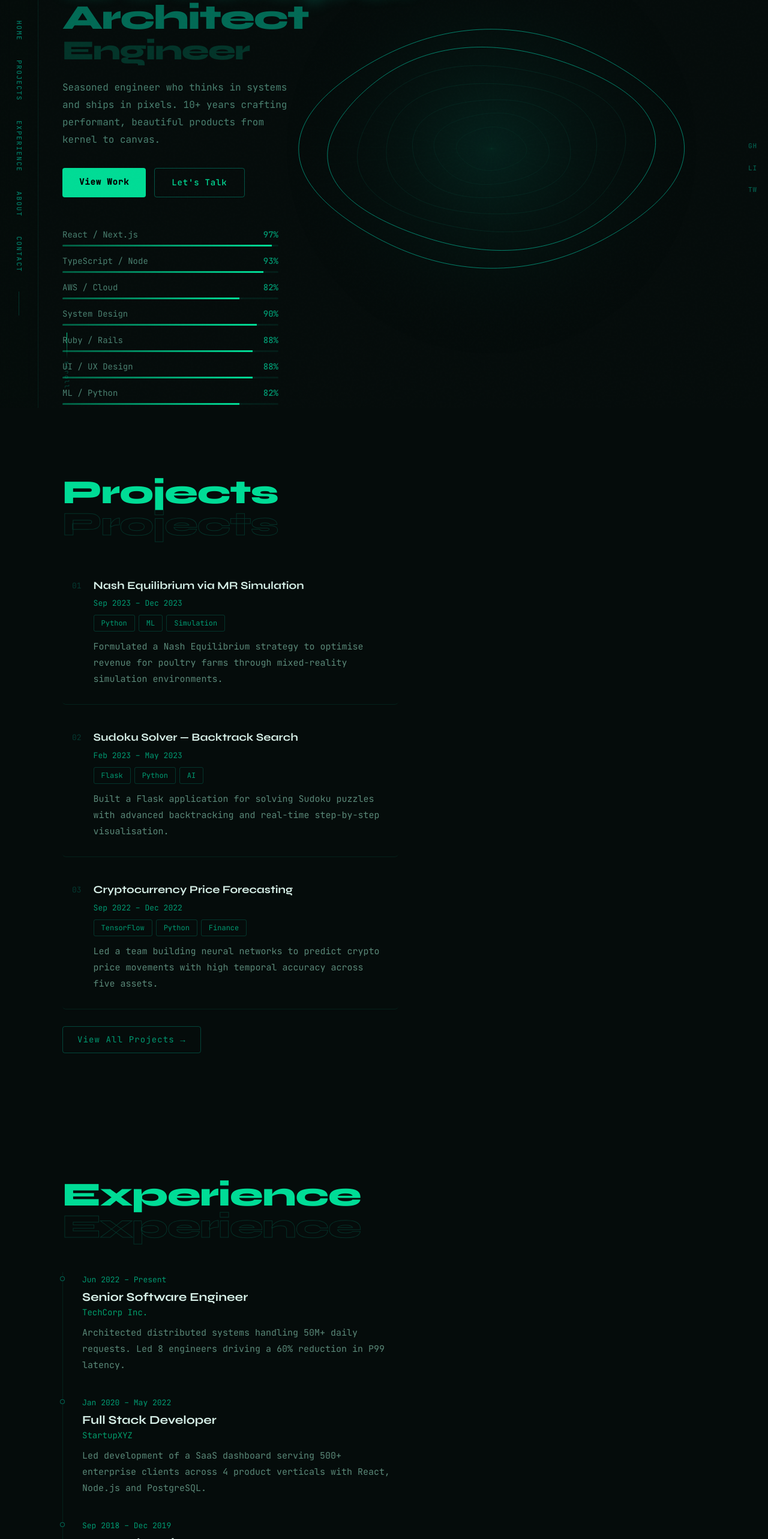
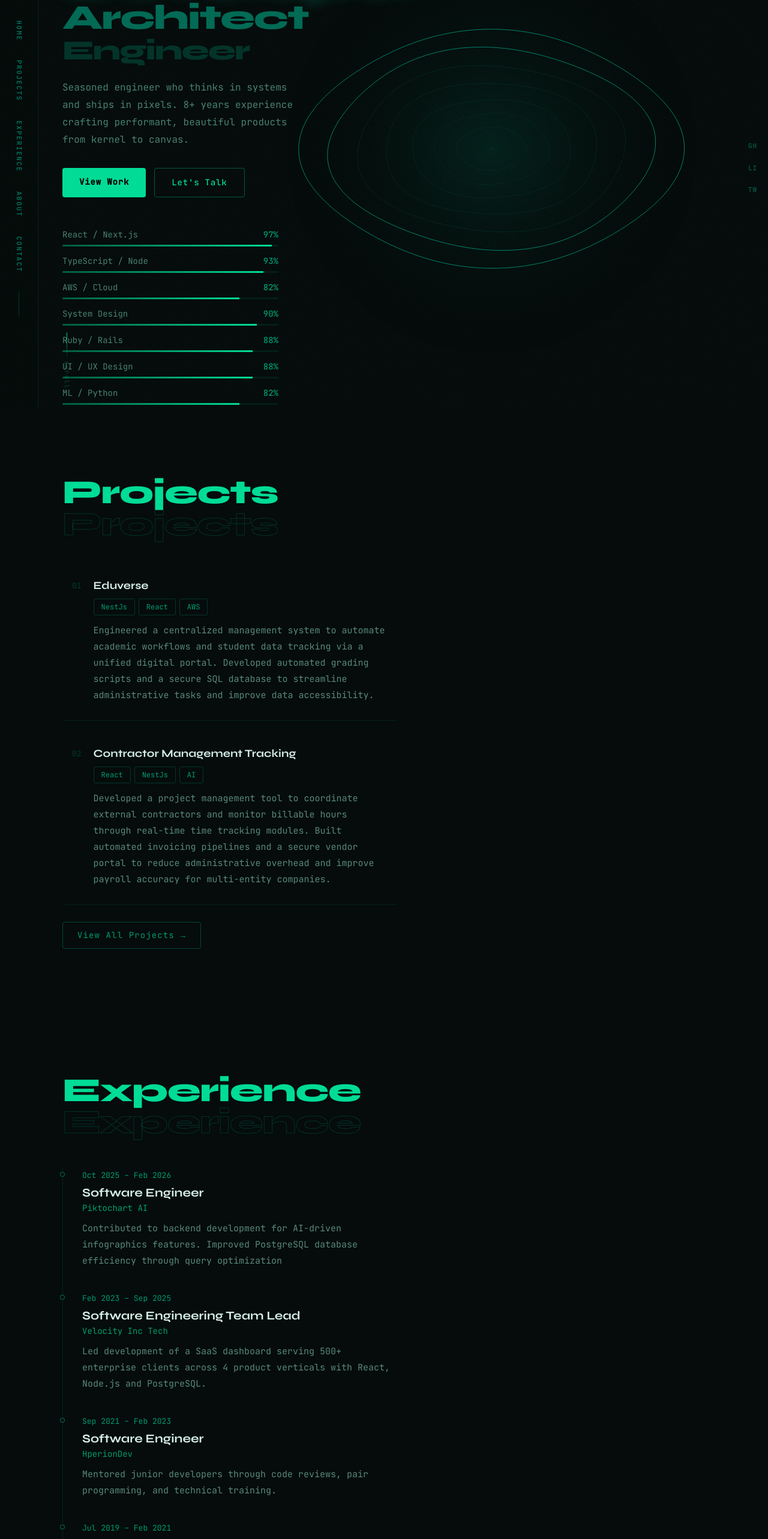
Before and after one commit to mutinhiri/display, a React (Vite) app: page / in a window 1280 px wide. Shown: the part 120-2686 px from the top of the page at 60% size. Built offline with nearby package versions, Linux system fonts and the light colour scheme.

Commit message:
Add new form

```diff
--- a/src/components/UpdatedView.jsx
+++ b/src/components/UpdatedView.jsx
@@ -40,23 +40,25 @@ const SEC = {
 
 // ─── DATA ────────────────────────────────────────────────────────────────────
 const PROJECTS = [
-  { id:"01", title:"Nash Equilibrium via MR Simulation",   period:"Sep 2023 – Dec 2023", tags:["Python","ML","Simulation"], desc:"Formulated a Nash Equilibrium strategy to optimise revenue for poultry farms through mixed-reality simulation environments." },
-  { id:"02", title:"Sudoku Solver — Backtrack Search",      period:"Feb 2023 – May 2023", tags:["Flask","Python","AI"],       desc:"Built a Flask application for solving Sudoku puzzles with advanced backtracking and real-time step-by-step visualisation." },
-  { id:"03", title:"Cryptocurrency Price Forecasting",      period:"Sep 2022 – Dec 2022", tags:["TensorFlow","Python","Finance"], desc:"Led a team building neural networks to predict crypto price movements with high temporal accuracy across five assets." },
+  { id:"01", title:"Eduverse", tags:["NestJs","React","AWS"], desc:"Engineered a centralized management system to automate academic workflows and student data tracking via a unified digital portal. Developed automated grading scripts and a secure SQL database to streamline administrative tasks and improve data accessibility." },
+  { id:"02", title:"Contractor Management Tracking",      tags:["React","NestJs","AI"],       desc:"Developed a project management tool to coordinate external contractors and monitor billable hours through real-time time tracking modules. Built automated invoicing pipelines and a secure vendor portal to reduce administrative overhead and improve payroll accuracy for multi-entity companies." },
+  // { id:"03", title:"Cryptocurrency Price Forecasting",      period:"Sep 2022 – Dec 2022", tags:["TensorFlow","Python","Finance"], desc:"Led a team building neural networks to predict crypto price movements with high temporal accuracy across five assets." },
 ];
 const EXPERIENCE = [
-  { role:"Senior Software Engineer", company:"TechCorp Inc.",  period:"Jun 2022 – Present",  desc:"Architected distributed systems handling 50M+ daily requests. Led 8 engineers driving a 60% reduction in P99 latency." },
-  { role:"Full Stack Developer",     company:"StartupXYZ",     period:"Jan 2020 – May 2022", desc:"Led development of a SaaS dashboard serving 500+ enterprise clients across 4 product verticals with React, Node.js and PostgreSQL." },
-  { role:"Research Assistant",       company:"University Lab", period:"Sep 2018 – Dec 2019", desc:"Published two peer-reviewed papers on transformer architecture optimisation for low-resource NLP tasks." },
+  { role:"Software Engineer", company:"Piktochart AI",  period:"Oct 2025 – Feb 2026",  desc:"Contributed to backend development for AI-driven infographics features. Improved PostgreSQL database efficiency through query optimization" },
+  { role:"Software Engineering Team Lead",     company:"Velocity Inc Tech",     period:"Feb 2023 – Sep 2025", desc:"Led development of a SaaS dashboard serving 500+ enterprise clients across 4 product verticals with React, Node.js and PostgreSQL." },
+  { role:"Software Engineer",       company:"HperionDev", period:"Sep 2021 – Feb 2023", desc:"Mentored junior developers through code reviews, pair programming, and technical training. " },
+  { role:"Full Stack Developer",       company:"UBITECH", period:"Jul 2019 – Feb 2021", desc:"Built customer-facing applications for table reservations, online ordering, and loyalty programs. " },
+
 ];
 const EDUCATION = [
-  { degree:"MS Computer Science",     school:"University of Delaware",      year:"2022 – 2024" },
-  { degree:"Bachelor of Engineering", school:"R.V. College of Engineering", year:"2018 – 2022" },
+  { degree:"Full Stack Software Engineering",     school:"MICROVERSE",      year:"2021 – 2022" },
+  { degree:"Bachelor of Business", school:"Midlands State University", year:"2016 – 2020" },
 ];
 const CERTS = [
-  { title:"NLP with Probabilistic Models",           org:"DeepLearning.AI", date:"Apr 2024" },
-  { title:"NLP with Sequence Models",                org:"DeepLearning.AI", date:"Apr 2024" },
-  { title:"NLP with Classification & Vector Spaces", org:"DeepLearning.AI", date:"Apr 2024" },
+  { title:"AWS Certified Developer Associate",           org:"Amazon Web Services", date:"Jan 2025" },
+  { title:"AWS Certified Cloud Practitioner",                org:"Amazon Web Services", date:"Apr 2024" },
+  // { title:"NLP with Classification & Vector Spaces", org:"DeepLearning.AI", date:"Apr 2024" },
 ];
 const SKILLS = [
   { name:"React / Next.js",   pct:97 },
@@ -69,11 +71,33 @@ const SKILLS = [
 ];
 const BADGES = [
   { label:"Developer", sub:"+10 yrs", icon:"</>", angle:35,  delay:0.00 },
-  { label:"Educator",  sub:"+ 3 yrs", icon:"🎓",  angle:150, delay:0.15 },
+  { label:"Architect",  sub:"+ 3 yrs", icon:"⚙️",  angle:150, delay:0.15 },
   { label:"Engineer",  sub:"+10 yrs", icon:"⚙️",  angle:220, delay:0.30 },
   { label:"Designer",  sub:"+ 5 yrs", icon:"✦",   angle:315, delay:0.45 },
 ];
 
+const handleSubmit = async (e) => {
+  e.preventDefault();
+  const formData = new FormData(e.target);
+
+  try {
+    const response = await fetch("https://formspree.io/f/xkoqvzqp", {
+      method: "POST",
+      body: formData,
+      headers: {
+        'Accept': 'application/json' // This tells Formspree to expect/return JSON
+      },
+    });
+
+    if (response.ok) {
+      alert("Message sent!");
+    } else {
+      console.error("Submission failed");
+    }
+  } catch (error) {
+    console.error("Network error", error);
+  }
+};
 // ─── SPIRAL CANVAS ───────────────────────────────────────────────────────────
 function SpiralCanvas() {
   const ref = useRef(null);
@@ -271,7 +295,7 @@ function ExperienceItem({exp,index}) {
 }
 
 // ─── FORM FIELD ──────────────────────────────────────────────────────────────
-function Field({label,type="text",placeholder,rows}) {
+function Field({label,type="text",placeholder,rows, name}) {
   const base = {
     width:"100%",background:"rgba(0,220,180,0.03)",border:"1px solid rgba(0,220,180,0.16)",
     color:C.heading,fontSize:"15px",padding:"14px 16px",outline:"none",
@@ -286,8 +310,8 @@ function Field({label,type="text",placeholder,rows}) {
       <label style={{display:"block",fontSize:"12px",letterSpacing:"0.16em",textTransform:"uppercase",
         ...MONO,color:"rgba(0,220,180,0.5)",marginBottom:"9px"}}>{label}</label>
       {rows
-        ? <textarea rows={rows} placeholder={placeholder} style={{...base,resize:"vertical",lineHeight:1.65}} {...events}/>
-        : <input type={type} placeholder={placeholder} style={base} {...events}/>}
+        ? <textarea name={name} rows={rows} placeholder={placeholder} style={{...base,resize:"vertical",lineHeight:1.65}} {...events}/>
+        : <input name={name} type={type} placeholder={placeholder} style={base} {...events}/>}
     </div>
   );
 }
@@ -441,8 +465,7 @@ export default function Portfolio() {
 
             <motion.p initial={{opacity:0,y:12}} animate={heroInView?{opacity:1,y:0}:{}} transition={{delay:0.9}}
               style={{color:"#4a8070",fontSize:"16px",lineHeight:1.8,marginTop:"24px",maxWidth:"400px"}}>
-              Seasoned engineer who thinks in systems and ships in pixels.
-              10+ years crafting performant, beautiful products from kernel to canvas.
+              Seasoned engineer who thinks in systems and ships in pixels. 8+ years experience crafting performant, beautiful products from kernel to canvas.
             </motion.p>
 
             <motion.div initial={{opacity:0,y:10}} animate={heroInView?{opacity:1,y:0}:{}} transition={{delay:1.1}}
@@ -481,7 +504,7 @@ export default function Portfolio() {
           <div style={{maxWidth:`${CONTENT_MAX}px`}}>
             <SectionHeader title="Projects"/>
             {PROJECTS.map((p,i)=><ProjectCard key={p.id} project={p} index={i}/>)}
-            <div style={{marginTop:"8px"}}><GhostBtn>View All Projects →</GhostBtn></div>
+            <div onClick={() => window.open('https://www.linkedin.com/in/bunbee/', '_blank')} style={{marginTop:"8px"}}><GhostBtn>View All Projects →</GhostBtn></div>
           </div>
         </section>
 
@@ -502,7 +525,7 @@ export default function Portfolio() {
 
             <motion.p initial={{opacity:0,y:14}} whileInView={{opacity:1,y:0}} viewport={{once:true}}
               style={{color:C.body,fontSize:"16px",lineHeight:1.85,marginBottom:"48px"}}>
-              I'm a seasoned engineer with 10+ years shipping production systems — from distributed
+              I'm a seasoned engineer with 8+ years shipping production systems from distributed
               backends to pixel-perfect interfaces. I believe great software is equally rigorous and
               beautiful, and I thrive at the intersection of engineering and design thinking.
             </motion.p>
@@ -548,23 +571,23 @@ export default function Portfolio() {
               I'd love to hear about your project.
             </motion.p>
 
-            <motion.div initial={{opacity:0,y:18}} whileInView={{opacity:1,y:0}} viewport={{once:true}} transition={{delay:0.1}}
+            <motion.form onSubmit={handleSubmit} initial={{opacity:0,y:18}} whileInView={{opacity:1,y:0}} viewport={{once:true}} transition={{delay:0.1}}
               style={{display:"flex",flexDirection:"column",gap:"24px"}}>
 
               {/* Name + Email side-by-side */}
               <div style={{display:"grid",gridTemplateColumns:"1fr 1fr",gap:"20px"}}>
-                <Field label="Name"  placeholder="John Doe"         type="text"/>
-                <Field label="Email" placeholder="john@example.com" type="email"/>
+                <Field label="Name"  placeholder="Your Name"  name="name"       type="text"/>
+                <Field label="Email" placeholder="Your email address" type="email" name="email"/>
               </div>
 
-              <Field label="Message" placeholder="Tell me about your project…" rows={5}/>
+              <Field label="Message" name="message" placeholder="Tell me about your project…" rows={5}/>
 
               <div style={{display:"flex",alignItems:"center",justifyContent:"space-between",
                 flexWrap:"wrap",gap:"16px",paddingTop:"4px"}}>
                 <span style={{color:"rgba(0,220,180,0.28)",fontSize:"13px",...MONO}}>
-                  or reach me at bunbee@email.com
+                  or reach me at barnabmutinhiri@gmail.com
                 </span>
-                <motion.button whileHover={{background:"#00ffb3"}}
+                <motion.button type="submit" whileHover={{background:"#00ffb3"}}
                   style={{fontSize:"14px",background:C.teal,color:"#000",padding:"14px 36px",
                     border:"none",fontWeight:700,cursor:"pointer",...MONO,
                     letterSpacing:"0.1em",textTransform:"uppercase",
@@ -573,7 +596,7 @@ export default function Portfolio() {
                 </motion.button>
               </div>
 
-            </motion.div>
+            </motion.form>
           </div>
         </section>
 
```
